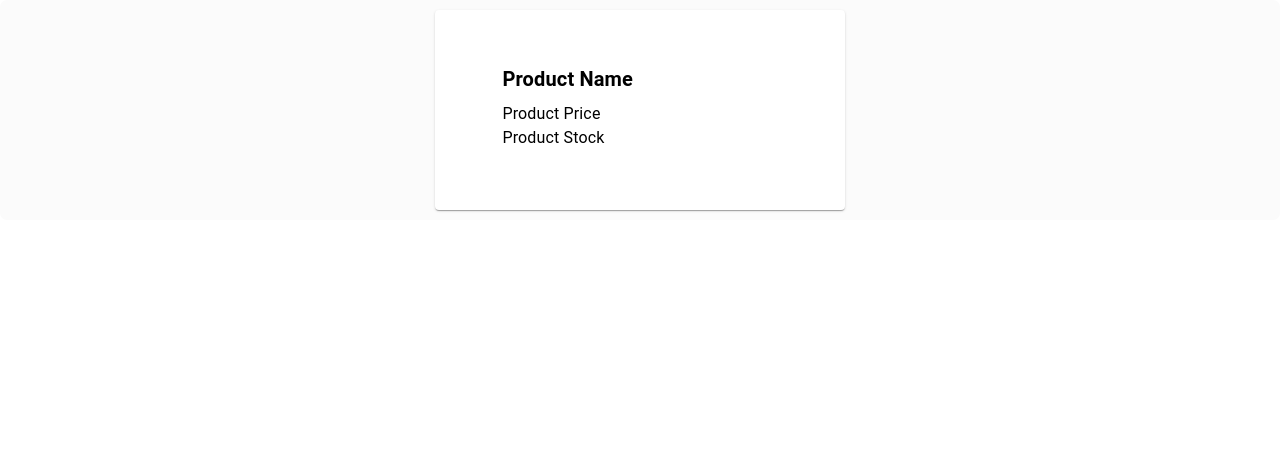
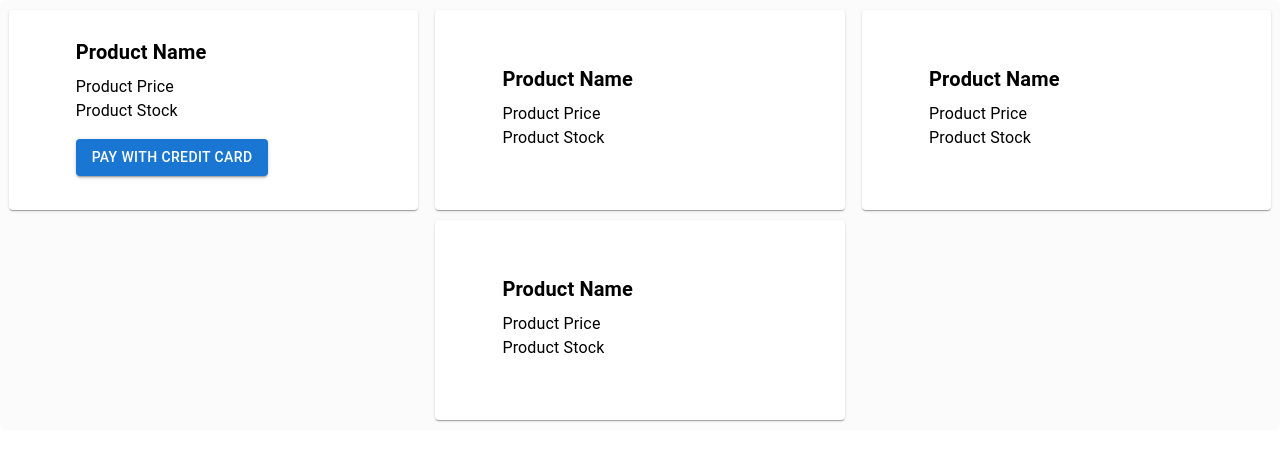
Before and after one commit to pavas0921/frontendTestJob, a React (Vite) app: page / in a window 1280 px wide. Shown: the top 460 px of the page. Built offline with nearby package versions, Linux system fonts and the light colour scheme.

Commit message:
I created a form to save the info related to delivery information and integrate it with backend

```diff
--- a/src/app/store.js
+++ b/src/app/store.js
@@ -1,5 +1,8 @@
 import { configureStore } from "@reduxjs/toolkit";
+import customerReducer from "../features/customer/customerSlice";
 
 export const store = configureStore({
-  reducer: {},
+  reducer: {
+    customers: customerReducer,
+  },
 });
--- a/src/components/CardComponent/CardComponent.jsx
+++ b/src/components/CardComponent/CardComponent.jsx
@@ -1,11 +1,22 @@
-import React from "react";
+import React, { useState } from "react";
 import Card from "@mui/material/Card";
 import CardContent from "@mui/material/CardContent";
 import Typography from "@mui/material/Typography";
+import Button from "@mui/material/Button";
 import { Box } from "@mui/material";
 import styles from "./styles.module.scss";
+import { ModalComponent } from "../ModalComponent";
+import FormComponent from "../FormComponent/FormComponent";
 
 const CardComponent = () => {
+  const [openModal, setOpenModal] = useState(false);
+  const handleOpen = () => setOpenModal(true);
+  const handleClose = () => setOpenModal(false);
+
+  const handleClick = () => {
+    //event.stopPropagation(); // Evita que el clic llegue al contenedor padre
+    setOpenModal(true);
+  };
   return (
     <Box className={styles.box_main}>
       <Card className={styles.card}>
@@ -42,8 +53,136 @@ const CardComponent = () => {
           >
             Product Stock
           </Typography>
+          <Button
+            onClick={() => handleClick()}
+            variant="contained"
+            sx={{ marginTop: 2 }}
+          >
+            Pay with Credit Card
+          </Button>
         </CardContent>
       </Card>
+
+      <Card className={styles.card}>
+        <CardContent
+          sx={{
+            minHeight: "25vh",
+            maxHeight: "25vh",
+            width: "75%",
+            display: "flex",
+            justifyContent: "center",
+            alignItems: "flex-start",
+            flexDirection: "column",
+          }}
+        >
+          <Typography
+            sx={{ color: "black", fontWeight: "bold" }}
+            gutterBottom
+            variant="h6"
+            component="div"
+          >
+            Product Name
+          </Typography>
+          <Typography
+            sx={{ color: "black" }}
+            variant="body1"
+            color="text.secondary"
+          >
+            Product Price
+          </Typography>
+          <Typography
+            sx={{ color: "black" }}
+            variant="body1"
+            color="text.secondary"
+          >
+            Product Stock
+          </Typography>
+        </CardContent>
+      </Card>
+
+      <Card className={styles.card}>
+        <CardContent
+          sx={{
+            minHeight: "25vh",
+            maxHeight: "25vh",
+            width: "75%",
+            display: "flex",
+            justifyContent: "center",
+            alignItems: "flex-start",
+            flexDirection: "column",
+          }}
+        >
+          <Typography
+            sx={{ color: "black", fontWeight: "bold" }}
+            gutterBottom
+            variant="h6"
+            component="div"
+          >
+            Product Name
+          </Typography>
+          <Typography
+            sx={{ color: "black" }}
+            variant="body1"
+            color="text.secondary"
+          >
+            Product Price
+          </Typography>
+          <Typography
+            sx={{ color: "black" }}
+            variant="body1"
+            color="text.secondary"
+          >
+            Product Stock
+          </Typography>
+        </CardContent>
+      </Card>
+
+      <Card className={styles.card}>
+        <CardContent
+          sx={{
+            minHeight: "25vh",
+            maxHeight: "25vh",
+            width: "75%",
+            display: "flex",
+            justifyContent: "center",
+            alignItems: "flex-start",
+            flexDirection: "column",
+          }}
+        >
+          <Typography
+            sx={{ color: "black", fontWeight: "bold" }}
+            gutterBottom
+            variant="h6"
+            component="div"
+          >
+            Product Name
+          </Typography>
+          <Typography
+            sx={{ color: "black" }}
+            variant="body1"
+            color="text.secondary"
+          >
+            Product Price
+          </Typography>
+          <Typography
+            sx={{ color: "black" }}
+            variant="body1"
+            color="text.secondary"
+          >
+            Product Stock
+          </Typography>
+        </CardContent>
+      </Card>
+
+      {openModal && (
+        <ModalComponent
+          open={openModal}
+          handleOpen={handleOpen}
+          handleClose={handleClose}
+        >
+          <FormComponent />
+        </ModalComponent>
+      )}
     </Box>
   );
 };
--- /dev/null
+++ b/src/components/FormComponent/FormComponent.jsx
@@ -0,0 +1,87 @@
+import React from "react";
+import Box from "@mui/material/Box";
+import Button from "@mui/material/Button";
+import TextField from "@mui/material/TextField";
+import styles from "./styles.module.scss";
+import Typography from "@mui/material/Typography";
+import { useForm } from "react-hook-form";
+import { useDispatch, useSelector } from "react-redux";
+import {
+  selectCustomerState,
+  createCustomer,
+} from "../../features/customer/customerSlice";
+
+const FormComponent = () => {
+  const dispatch = useDispatch();
+  const {
+    register,
+    handleSubmit,
+    setValue,
+    setError,
+    formState: { errors },
+  } = useForm({});
+  const customerResponse = useSelector(selectCustomerState);
+
+  const onSubmit = (body) => {
+    dispatch(createCustomer(body));
+  };
+
+  return (
+    <Box className={styles.box_main}>
+      <Box className={styles.box_title}>
+        <Typography variant="h4" color="initial">
+          Delivery Information
+        </Typography>
+      </Box>
+      <form onSubmit={handleSubmit(onSubmit)}>
+        <Box className={styles.box_customer}>
+          <TextField
+            {...register("fullName", { required: true })}
+            name="fullName"
+            placeholder="Full Name"
+            size="small"
+            variant="outlined"
+            className={styles.customerInput}
+            helperText={errors.fullName ? "Este campo es requerido" : ""}
+          />
+          <TextField
+            {...register("address", { required: true })}
+            name="address"
+            id="outlined-basic"
+            placeholder="Address"
+            size="small"
+            variant="outlined"
+            className={styles.customerInput}
+            helperText={errors.address ? "Este campo es requerido" : ""}
+          />
+          <TextField
+            {...register("email", { required: true })}
+            name="email"
+            type="email"
+            placeholder="Email"
+            size="small"
+            variant="outlined"
+            className={styles.customerInput}
+            helperText={errors.email ? "Este campo es requerido" : ""}
+          />
+          <TextField
+            {...register("identification", { required: true })}
+            name="identification"
+            placeholder="Identification Number"
+            size="small"
+            variant="outlined"
+            className={styles.customerInput}
+            helperText={errors.identification ? "Este campo es requerido" : ""}
+          />
+          <Box className={styles.box_btn}>
+            <Button type="submit" variant="contained">
+              Save Delivery Info
+            </Button>
+          </Box>
+        </Box>
+      </form>
+    </Box>
+  );
+};
+
+export default FormComponent;
--- /dev/null
+++ b/src/components/FormComponent/styles.module.scss
@@ -0,0 +1,40 @@
+.box_main {
+  width: 50%;
+  display: flex;
+  justify-content: center;
+  align-items: center;
+  flex-direction: column;
+  background-color: white;
+  border-radius: 10px;
+
+  .box_title {
+    width: 100%;
+    display: flex;
+    justify-content: center;
+    align-items: center;
+    margin-top: 20px;
+    margin-bottom: 20px;
+  }
+
+  .box_customer {
+    width: 100%;
+    display: flex;
+    justify-content: space-around;
+    align-items: center;
+    flex-wrap: wrap;
+
+    .customerInput {
+      width: 45%;
+      margin-bottom: 10px;
+    }
+
+    .box_btn {
+      width: 100%;
+      display: flex;
+      justify-content: center;
+      align-items: center;
+      margin-top: 10px;
+      margin-bottom: 20px;
+    }
+  }
+}
--- /dev/null
+++ b/src/components/ModalComponent/ModalComponent.jsx
@@ -0,0 +1,21 @@
+import React from "react";
+import Box from "@mui/material/Box";
+import Modal from "@mui/material/Modal";
+import styles from "./styles.module.scss";
+
+const ModalComponent = ({ children, open, handleClose }) => {
+  return (
+    <div>
+      <Modal
+        open={open}
+        onClose={handleClose}
+        aria-labelledby="modal-modal-title"
+        aria-describedby="modal-modal-description"
+      >
+        <Box className={styles.modalContainer}>{children}</Box>
+      </Modal>
+    </div>
+  );
+};
+
+export default ModalComponent;
--- /dev/null
+++ b/src/components/ModalComponent/index.js
@@ -0,0 +1,3 @@
+import ModalComponent from "./ModalComponent";
+
+export { ModalComponent };
--- /dev/null
+++ b/src/components/ModalComponent/styles.module.scss
@@ -0,0 +1,7 @@
+.modalContainer {
+  width: 100%;
+  height: 100vh;
+  display: flex;
+  justify-content: center;
+  align-items: center;
+}
--- /dev/null
+++ b/src/features/customer/customerSlice.js
@@ -0,0 +1,45 @@
+import { createAsyncThunk, createSlice } from "@reduxjs/toolkit";
+import { createCustomerAPI } from "../../services/customer";
+
+const initialState = {
+  customers: [],
+  customerLoading: false,
+  customerMessage: null,
+  customerHttpStatus: null,
+  customerStatus: null,
+  customerFlag: false,
+};
+
+export const createCustomer = createAsyncThunk(
+  "post/createCustomer",
+  async (body) => {
+    const data = await createCustomerAPI(body);
+    return data;
+  }
+);
+
+export const CustomerSlice = createSlice({
+  name: "customer",
+  initialState,
+  reducers: {
+    clearAlert: (state) => {
+      state.customerStatus = null;
+      state.customerHttpStatus = null;
+      state.customerMessage = null;
+      state.customerFlag = false;
+    },
+  },
+  extraReducers: (builder) => {
+    builder
+      .addCase(createCustomer.pending, (state) => {
+        state.customerLoading = true;
+      })
+      .addCase(createCustomer.fulfilled, (state, action) => {
+        console.log("ACT", action);
+      });
+  },
+});
+
+export const { clearAlert } = CustomerSlice.actions;
+export const selectCustomerState = (state) => state.customers;
+export default CustomerSlice.reducer;
--- /dev/null
+++ b/src/services/customer.js
@@ -0,0 +1,19 @@
+const API_BASE_URL = "http://localhost:3000";
+//const API_BASE_URL = "http://localhost:4000";
+
+export const createCustomerAPI = async (body) => {
+  try {
+    const url = `${API_BASE_URL}/customers`;
+    const req = await fetch(url, {
+      method: "POST",
+      headers: {
+        "Content-Type": "application/json",
+      },
+      body: JSON.stringify(body),
+    });
+    const data = await req.json();
+    return Promise.resolve(data);
+  } catch (error) {
+    return Promise.resolve(error);
+  }
+};
```
Also changed, not shown: src/components/FormComponent/index.js (added).
